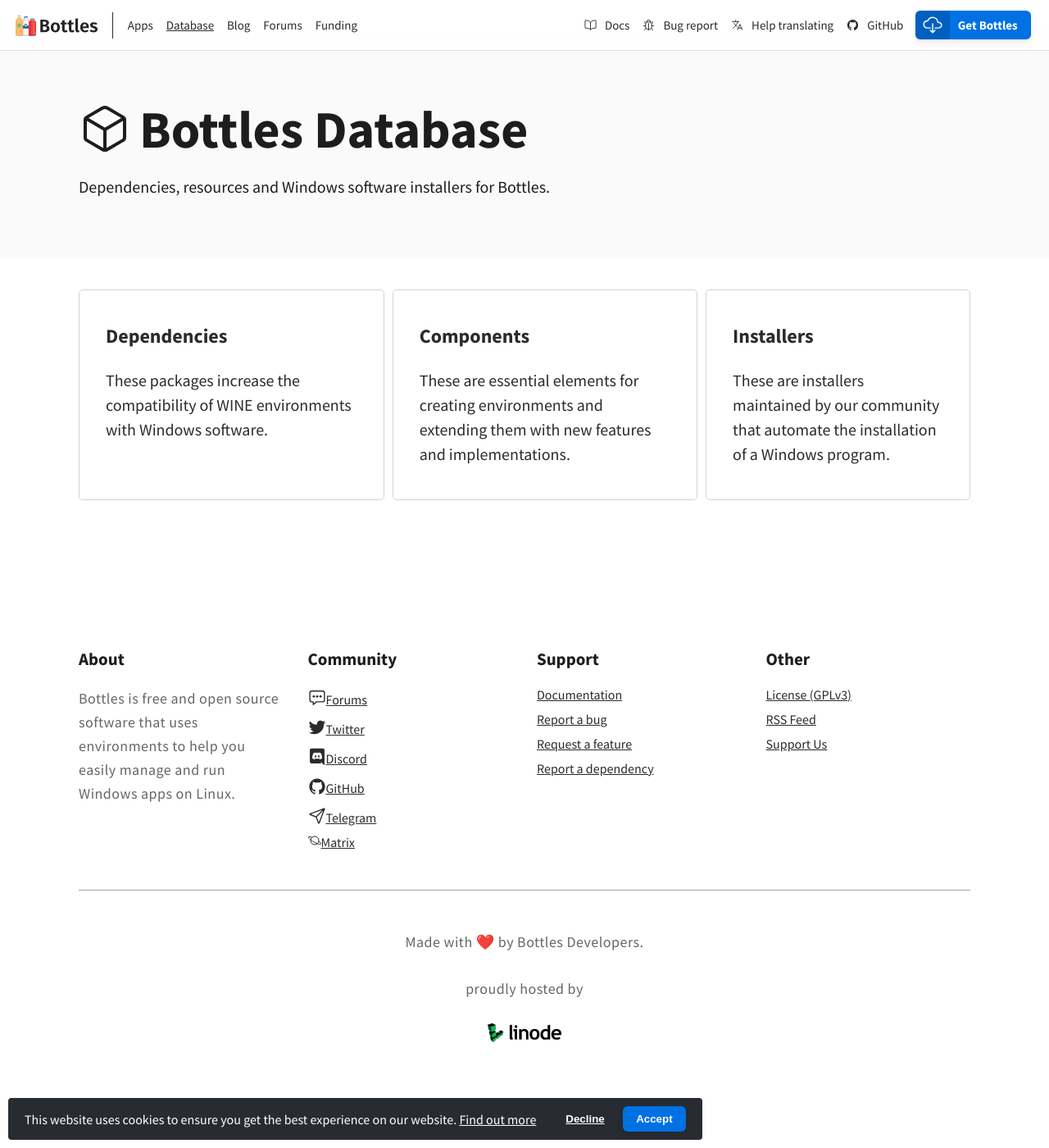
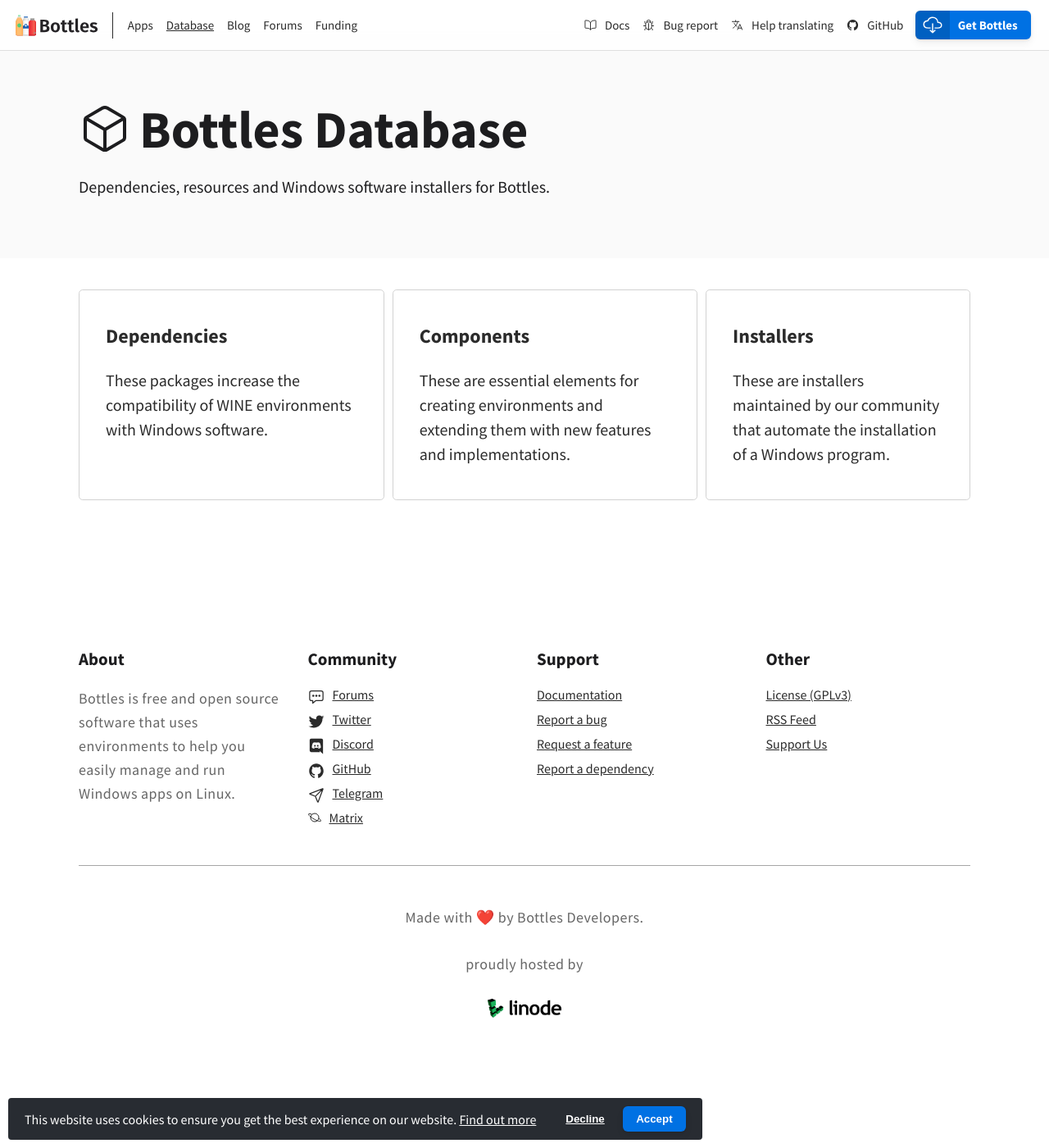
Before and after one commit to bottlesdevs/website, a Jekyll site: the page built from database.md, in a window 1280 px wide and 1400 px high, scrolled down 25 px. Shown: the whole window at 82% size. Built offline with Jekyll 4.4.1, drawn with Linux system fonts in a browser that asks for light colours; nearby versions of some CDN libraries; comment, search, counter and statistics services are not loaded.

Commit message:
fix footer icons

```diff
--- a/assets/css/style.css
+++ b/assets/css/style.css
@@ -524,6 +524,7 @@
 footer .icon {
     position: relative;
     top: .15em;
+    font-size: 20px;
     z-index: 1;
 }
 
@@ -1178,6 +1179,12 @@
     gap: 30px;
 }
 
+footer a {
+    display: flex;
+    align-items: center;
+    gap: 10px;
+}
+
 footer .grid.cols-4 {
     grid-template-columns: 1fr 1fr 1fr 1fr;
 }
```
